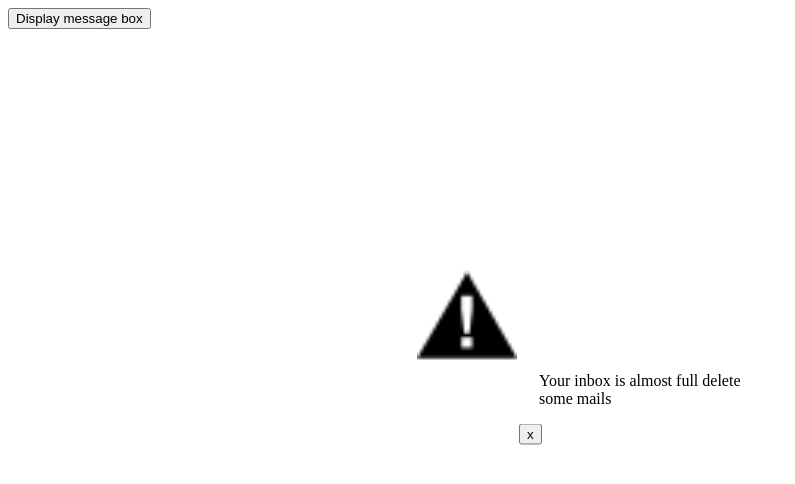
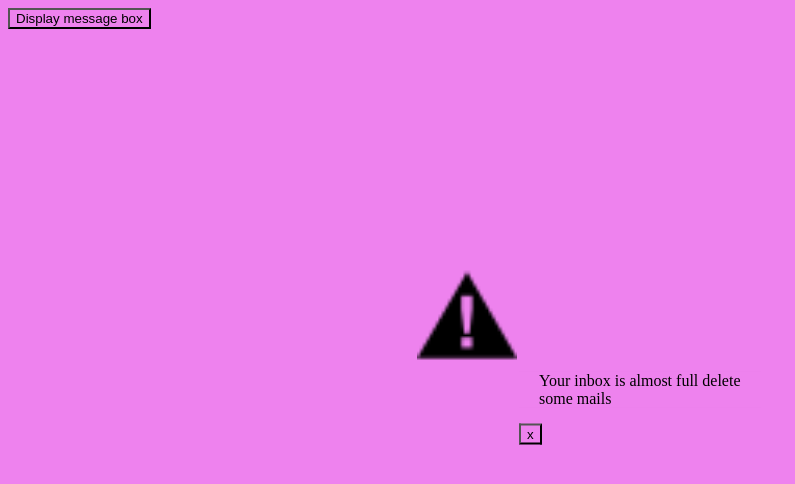
Before and after one commit to tiwavaldese/function-start, a plain HTML site: page function-start.html in a window 1280 px wide. Shown: the whole page, without its empty margins (0-795 px from the left). Drawn offline with Linux system fonts and the light colour scheme.

Commit message:
function-start.html

```diff
--- a/function-start.html
+++ b/function-start.html
@@ -15,7 +15,7 @@
             left: 50%;
             transform: translate(-50%, -50%);
             width: 242px;
-            background: white;
+            background: none;
         }
 
         .msg p {
@@ -37,7 +37,9 @@
             color: #aaa;
 
         }
-
+     *{
+        background-color: violet;
+     }
 img{
     height: auto;
 width: 100px;
```
